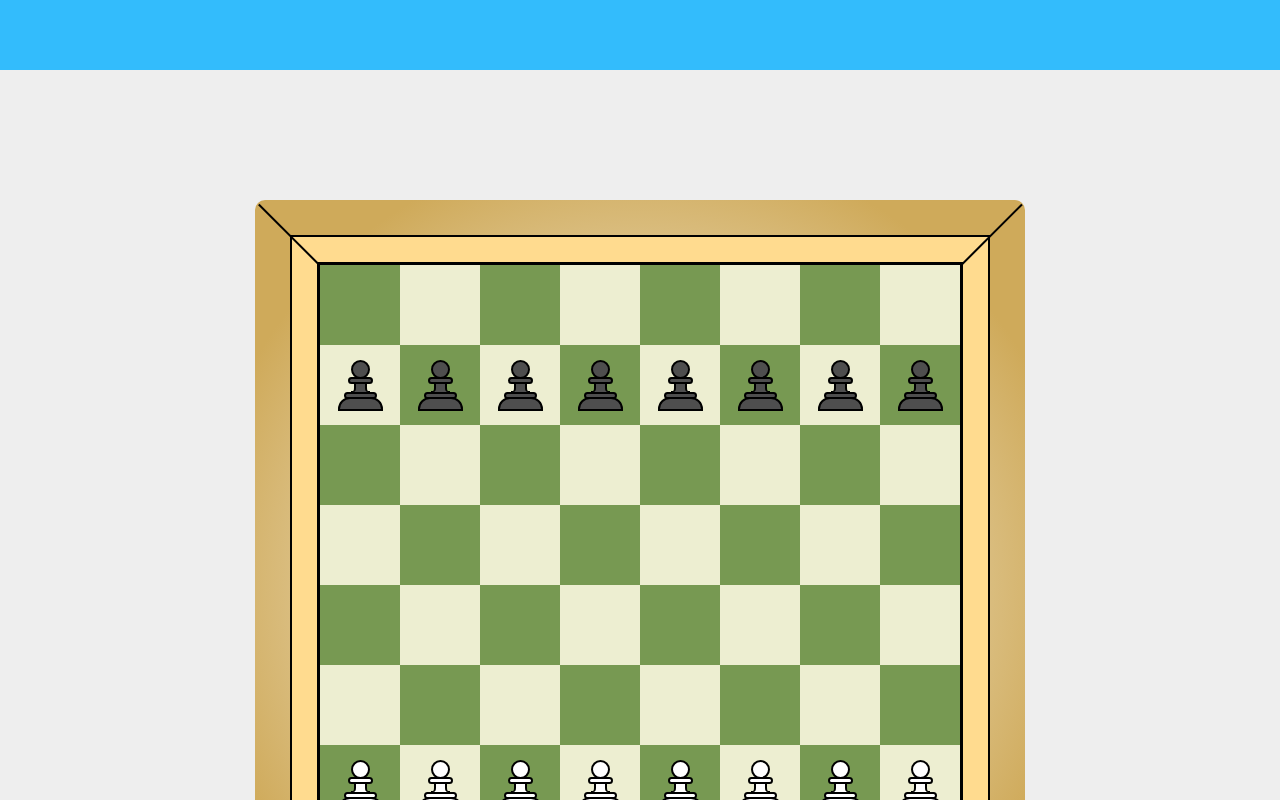
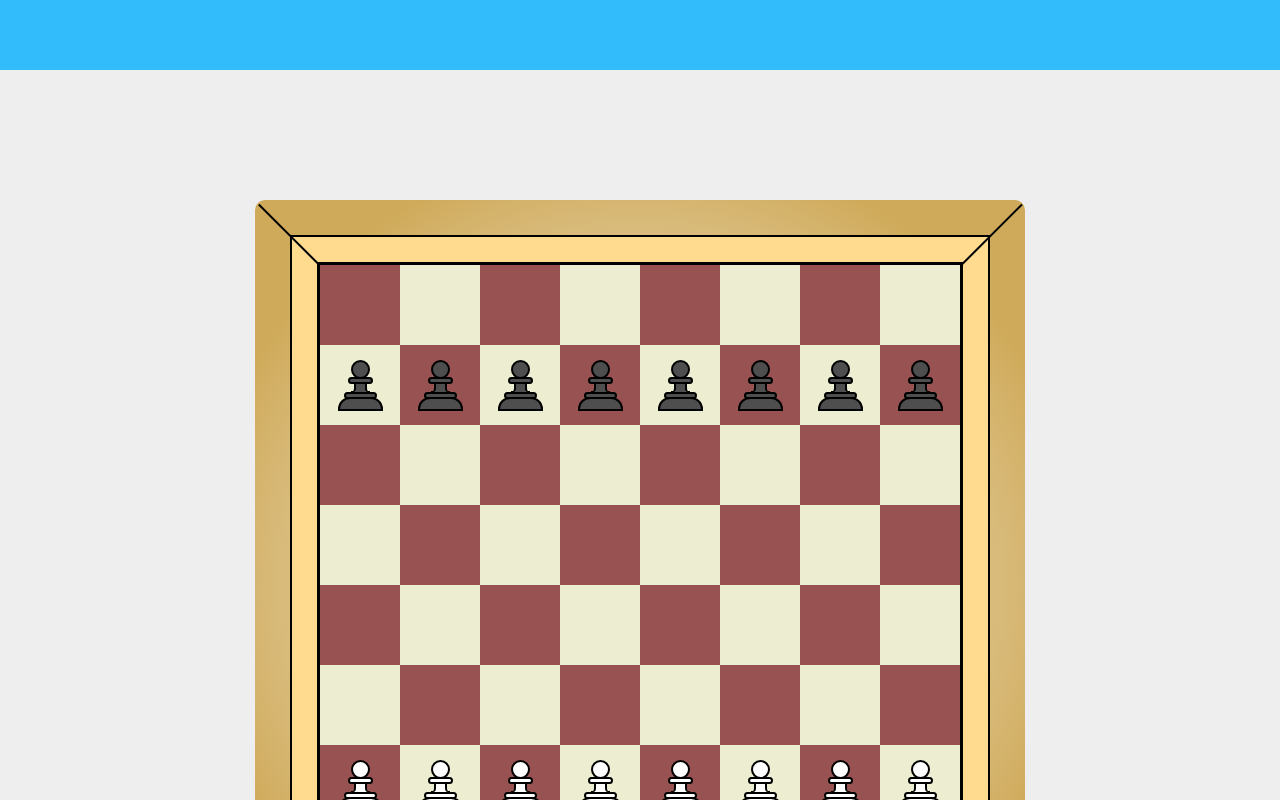
Before and after one commit to MrAminHasanov/React-Chees, a React (Create React App) app: page / in a window 1280 px wide. Shown: the top 800 px of the page. Built offline with nearby package versions, Linux system fonts and the light colour scheme.

Commit message:
updated square  rerendiring and memorizing systen

```diff
--- a/src/component/Body/Table/TableContent/Square/Square.jsx
+++ b/src/component/Body/Table/TableContent/Square/Square.jsx
@@ -1,46 +1,47 @@
 import classNames from 'classnames'
-import { useCallback, useMemo } from 'react';
 import { useActions } from '../../../../../Hooks/useActions/useActions';
 
 import c from './Square.module.scss'
 import Pawn from './Figures/Pawn/Pawn'
+import { useSelector } from 'react-redux';
 
-function Square({ figure, id, moveableSquare, turn, choosedFigure }) {
-  const { selectFigure, moveFigure } = useActions()
-  const squeColor = useMemo(() => {
-    const squeMathColor = (id + (Math.floor(id / 8) % 2)) % 2;
-    return squeMathColor === 0 ? c.blackSquare : c.whiteSquare;
-  }, [id])
+function Square({ id, squeMathColor }) {
+  const isChoosedFigure = useSelector(state => state.squaresList.choosedFigure === id);
+  const isMoveableSquare = useSelector(state => state.squaresList.moveableSquares[id]);
+  const figure = useSelector(state => state.squaresList.content[id]);
+  const isTurn = useSelector(state => state.squaresList.turn === figure?.side);
 
-  const squaeClassNames = useMemo(() =>
-    classNames(c.component, squeColor,
-      choosedFigure === id && c.activeSquare,
-      (moveableSquare && figure?.type === undefined) && c.potentialSquare),
+  const isEmptySquare = figure?.type === undefined;
+  const isEnemyFigure = !isTurn && !isEmptySquare;
 
-    [squeColor, choosedFigure, id, moveableSquare, figure?.type]);
+  const { selectFigure, moveFigure } = useActions();
 
-  const squareOnClick = useCallback(() =>
-    figure?.side === turn ? selectFigure(id) : moveFigure(id),
-    [figure.side, turn, id, moveFigure, selectFigure]);
+  const squeColor = squeMathColor === 0 ? c.blackSquare : c.whiteSquare;
+  const squaeClassNames = classNames(c.component, squeColor,
+    isChoosedFigure && c.activeSquare,
+    (isMoveableSquare && isEmptySquare) && c.potentialSquare,
+    (isMoveableSquare && isEnemyFigure) && c.potentialFigureSquare)
 
-  const figureColor = useMemo(() =>
-    ({ "--figureColor": figure?.side === false ? "rgb(78, 78, 78)" : "white" }),
-    [figure.side]);
+  const squareOnClick = () => isTurn ? selectFigure(id) : moveFigure(id);
 
-  const figureSelector = useCallback(() => {
+  const figureColor = ({ "--figureColor": figure?.side === false ? "rgb(78, 78, 78)" : "white" })
+
+  const figureSelector = () => {
     switch (figure.type) {
-      case "Pawn":
+      case "Pawn": {
         return <Pawn squeColor={squeColor} figureColor={figureColor} />
+      }
       default:
         return "";
     }
-  }, [figure, squeColor, figureColor])
-
+  }
   return (
-    <div id={id} className={squaeClassNames} onClick={() => squareOnClick()}>
-      {
-        figureSelector()
-      }
+    <div id={id} className={squaeClassNames} >
+      <div onClick={() => squareOnClick()} className={c.figureContainer}>
+        {
+          figureSelector()
+        }
+      </div>
     </div>
   )
 }
--- a/src/component/Body/Table/TableContent/Square/Square.module.scss
+++ b/src/component/Body/Table/TableContent/Square/Square.module.scss
@@ -7,7 +7,7 @@
 }
 
 .blackSquare {
-    background-color: #779952;
+    background-color: #995252;
 }
 
 .whiteSquare {
@@ -15,14 +15,25 @@
 }
 
 .activeSquare{
-    // border: 4px solid black;
+    border: 3px solid rgb(0, 0, 0);
+}
+.potentialFigureSquare{
+    border: 3px solid rgb(85, 255, 43);
 }
 .potentialSquare::after{
     content: " ";
-    background-color: rgb(159, 159, 159);
+    background-color: rgb(123, 123, 123);
     opacity: 0.5;
     width: 35px;
     height: 35px;
     border-radius: 50%;
     position: absolute;
 }
+.figureContainer{
+    background-color: transparent;
+    width: 100%;
+    height: 100%;
+    display: flex;
+    justify-content: center;
+    align-items: center;
+}
--- a/src/component/Body/Table/TableContent/TableContent.jsx
+++ b/src/component/Body/Table/TableContent/TableContent.jsx
@@ -1,15 +1,19 @@
 import c from './TableContent.module.scss'
 import Square from './Square/Square'
-import { useSelector } from 'react-redux'
-import { squaresList } from '../../../../Store/square.slice';
 
 function TableContent() {
-  const { moveableSquares, content: squeares, turn, choosedFigure } = useSelector(squaresList);
-
+  const generateSquares = () => {
+    const squares = []
+    for (let i = 0; i < 64; i++) {
+      const squeMathColor = (i + (Math.floor(i / 8) % 2)) % 2;
+      squares.push(<Square id={i} key={i} squeMathColor={squeMathColor} />)
+    }
+    return squares
+  }
   return (
     <div className={c.component}>
       {
-        Object.values(squeares).map((figure, i) => <Square id={i} key={i} figure={figure} turn={turn} moveableSquare={moveableSquares[i]} choosedFigure={choosedFigure} />)
+        generateSquares()
       }
     </div>
   )
```
